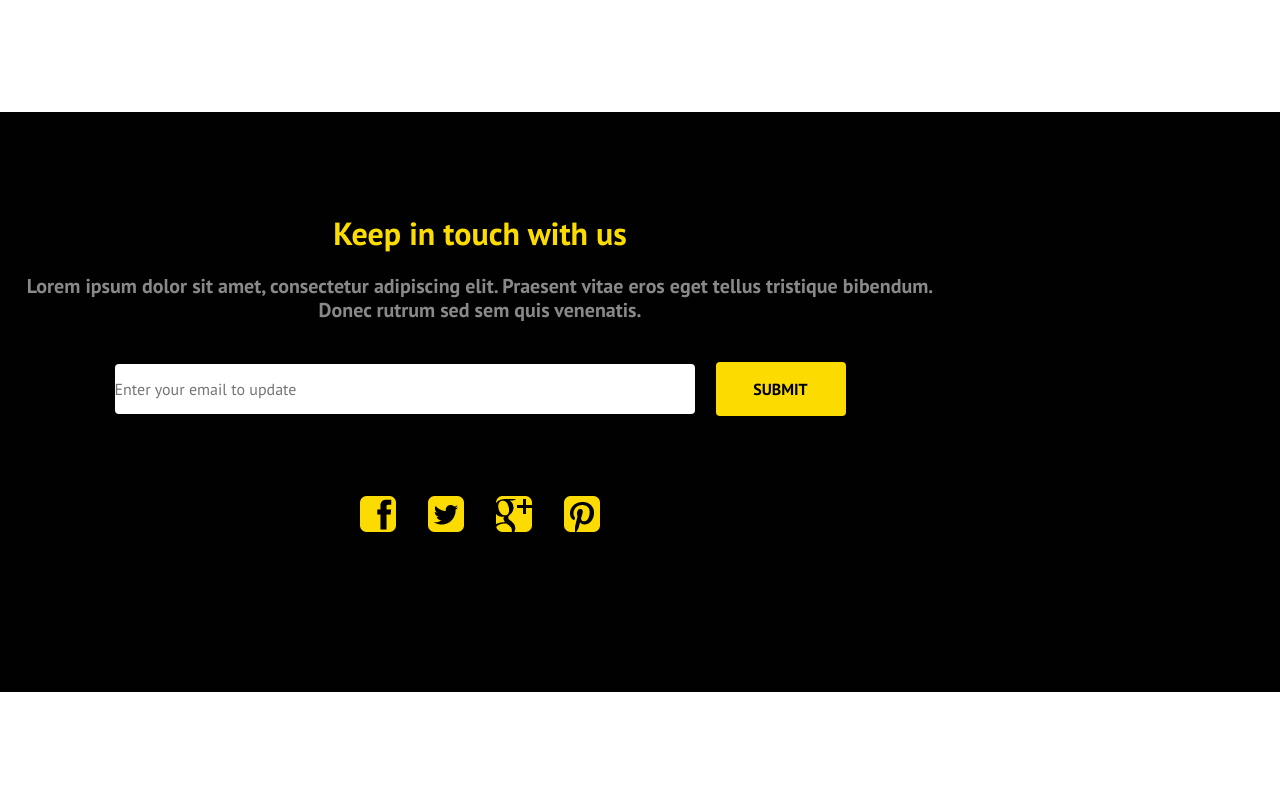
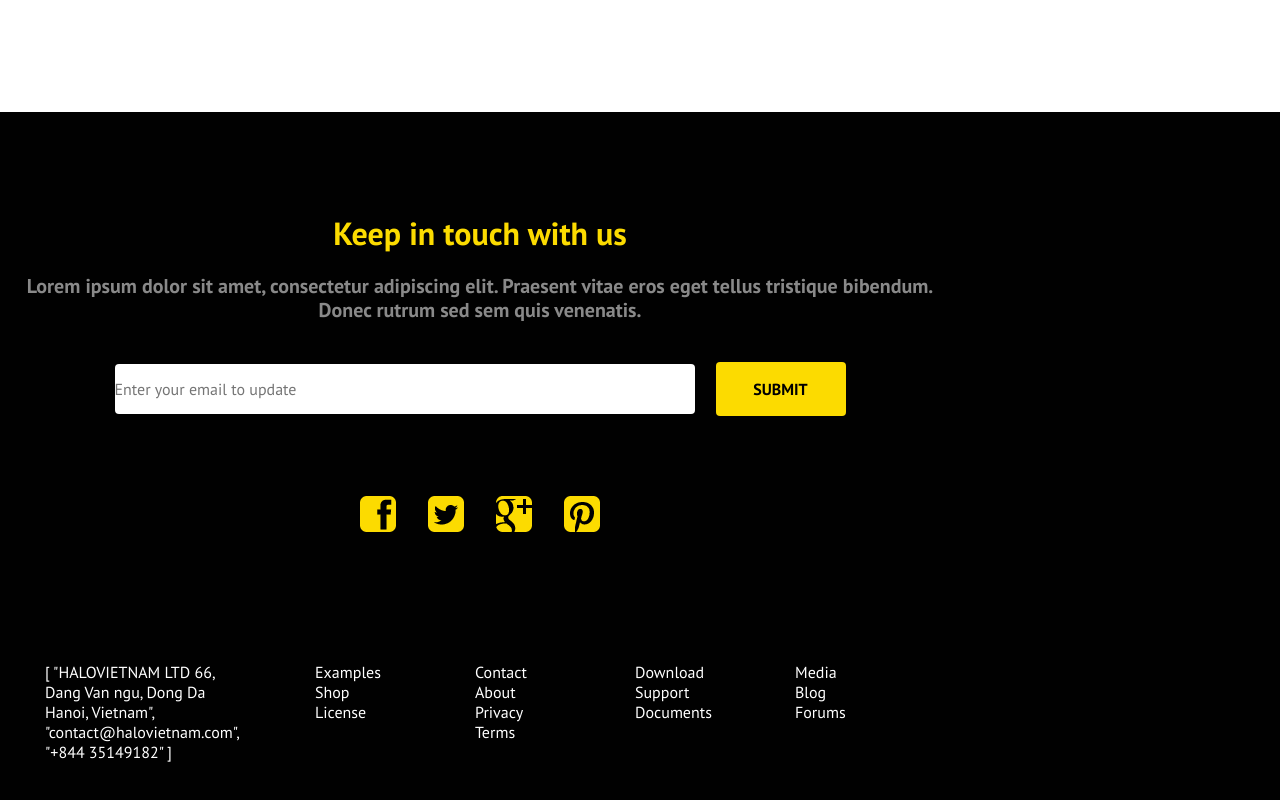
Before and after one commit to liubich/test-job, a Vue app: page / in a window 1280 px wide. Shown: the part 1449-2249 px from the top of the page. Before the commit the page ends 2141 px from the top, so only its background shows below. Built offline with nearby package versions, Linux system fonts and the light colour scheme.

Commit message:
Add links rendering

```diff
--- a/src/components/FooterPage.vue
+++ b/src/components/FooterPage.vue
@@ -12,6 +12,14 @@
         <img class="footer-page__social-icon" src="../../public/img/twitter.png" alt="twitter">
         <img class="footer-page__social-icon" src="../../public/img/google.png" alt="google">
         <img class="footer-page__social-icon" src="../../public/img/pinterest.png" alt="pinterest">
+      </div>
+      <div class="footer-page__links links">
+        <div class="links__address-container">
+          <p class="links__address">{{pageTexts.address}}</p>
+        </div>
+        <div v-for="(column, columnIndex) in pageTexts.linkColumns" :key="columnIndex" class="links__link-column">
+          <a v-for="(link, linkIndex) in column" :key="linkIndex" class="links__link" href="#">{{link}}</a>
+        </div>
       </div>
     </div>
   </footer>
@@ -105,4 +113,30 @@ export default {
   cursor: pointer;
 }
 
+.links {
+  padding: 70px 0 140px 0;
+  display: flex;
+}
+
+.links__address-container {
+  width: 190px;
+  margin: 0 60px 0 20px;
+}
+
+.links__link-column {
+  width: 80px;
+  margin: 0 60px 0 20px;
+  display: flex;
+  flex-direction: column;
+}
+
+.links__address,
+.links__link {
+  text-decoration: none;
+  font-size: 16px;
+  font-family: "PT Sans", sans-serif;
+  color: white;
+  line-height: 1.25;
+}
+
 </style>
```
